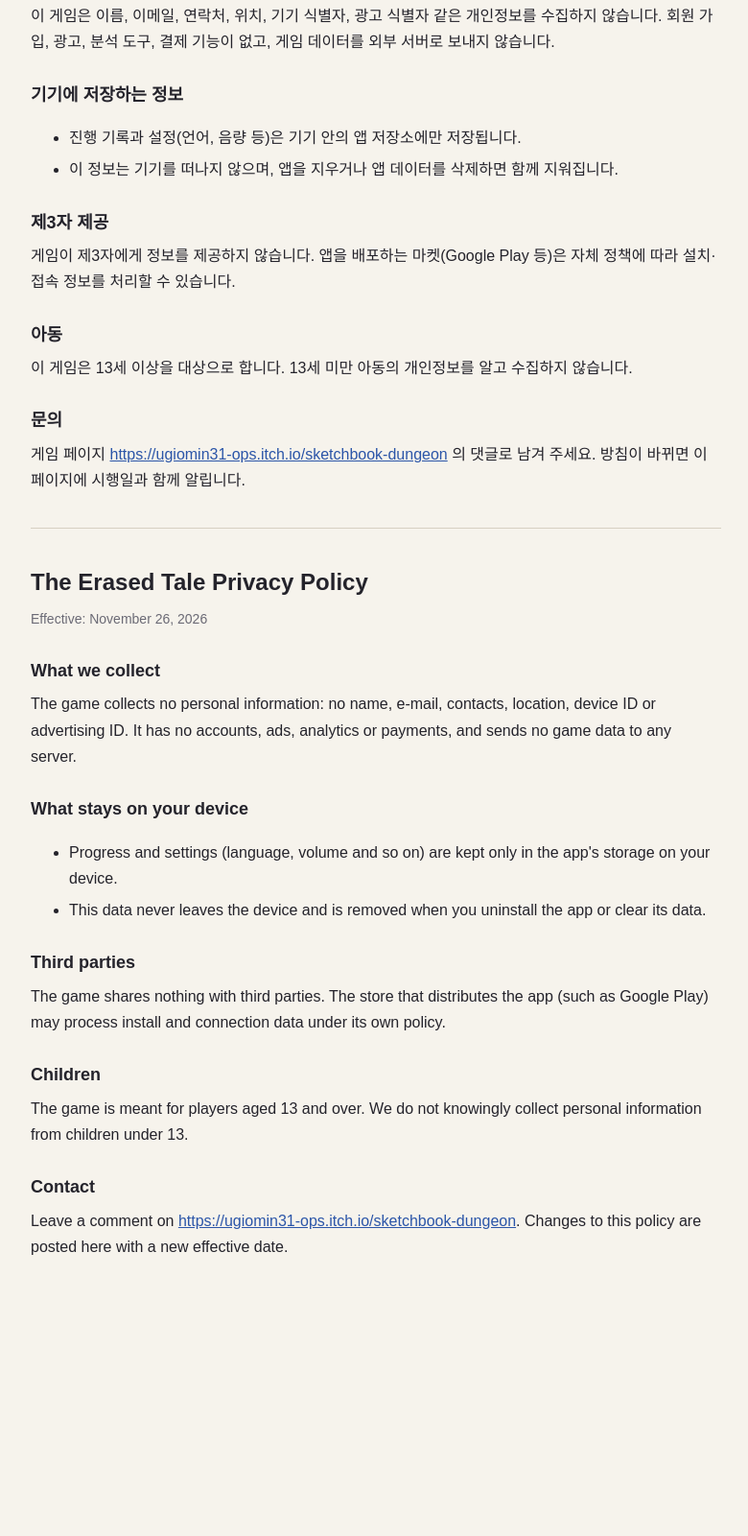
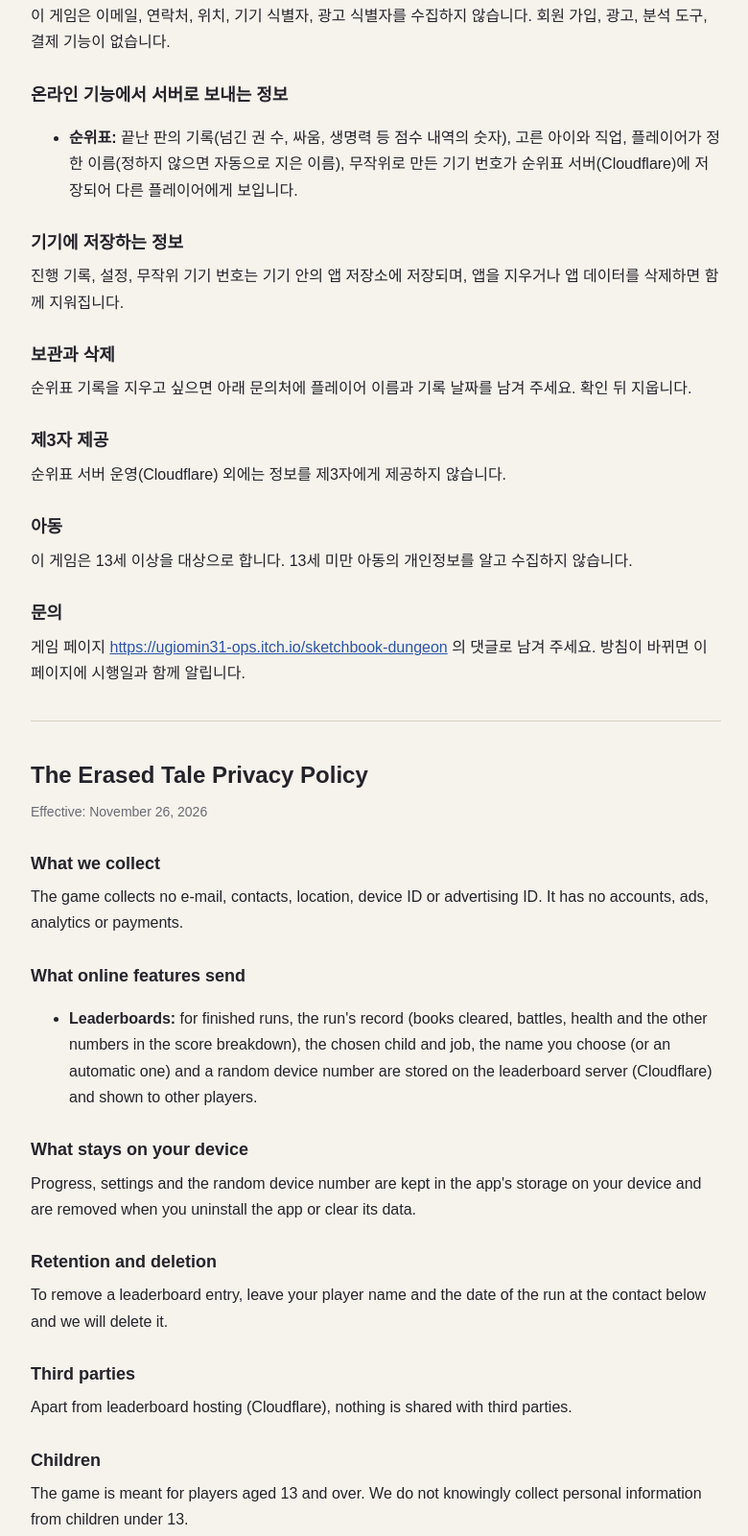
Before and after one commit to ugiomin31-ops/policies, a plain HTML site: page erasedtale.html in a window 1280 px wide. Shown: the part 158-1759 px from the top of the page at 96% size, without its empty margins (248-1028 px from the left). Before the commit the page ends 1533 px from the top, so only its background shows below. Drawn offline with Linux system fonts and the light colour scheme.

Commit message:
The Erased Tale: leaderboard disclosure

```diff
--- a/erasedtale.html
+++ b/erasedtale.html
@@ -1,5 +1,9 @@
-<!doctype html><html lang="ko"><head><meta charset="utf-8"><meta name="viewport" content="width=device-width, initial-scale=1"><title>지워진 동화 개인정보처리방침 / The Erased Tale Privacy Policy</title><style>body{margin:0;background:#f6f3ec;color:#24232b;font:16px/1.7 'Malgun Gothic','Apple SD Gothic Neo',sans-serif}main{max-width:720px;margin:0 auto;padding:28px 20px 56px}h1{font-size:24px;margin:0 0 4px}h2{font-size:18px;margin:26px 0 6px}p,li{margin:6px 0}.d{color:#6b6a75;font-size:14px}hr{border:0;border-top:1px solid #d6d0c2;margin:36px 0}a{color:#2b55a8}label{display:block;margin:10px 0 4px}input{font:inherit;padding:8px;width:100%;max-width:320px;box-sizing:border-box}button{font:inherit;margin-top:14px;padding:10px 18px;background:#24232b;color:#fff;border:0;cursor:pointer}#m{font-weight:700}</style></head><body><main><h1>지워진 동화 개인정보처리방침</h1><p class="d">시행일: 2026년 11월 26일</p><h2>수집하는 정보</h2><p>이 게임은 이름, 이메일, 연락처, 위치, 기기 식별자, 광고 식별자 같은 개인정보를 수집하지 않습니다. 회원 가입, 광고, 분석 도구, 결제 기능이 없고, 게임 데이터를 외부 서버로 보내지 않습니다.</p>
-<h2>기기에 저장하는 정보</h2><ul><li>진행 기록과 설정(언어, 음량 등)은 기기 안의 앱 저장소에만 저장됩니다.</li><li>이 정보는 기기를 떠나지 않으며, 앱을 지우거나 앱 데이터를 삭제하면 함께 지워집니다.</li></ul>
-<h2>제3자 제공</h2><p>게임이 제3자에게 정보를 제공하지 않습니다. 앱을 배포하는 마켓(Google Play 등)은 자체 정책에 따라 설치·접속 정보를 처리할 수 있습니다.</p><h2>아동</h2><p>이 게임은 13세 이상을 대상으로 합니다. 13세 미만 아동의 개인정보를 알고 수집하지 않습니다.</p><h2>문의</h2><p>게임 페이지 <a href="https://ugiomin31-ops.itch.io/sketchbook-dungeon">https://ugiomin31-ops.itch.io/sketchbook-dungeon</a> 의 댓글로 남겨 주세요. 방침이 바뀌면 이 페이지에 시행일과 함께 알립니다.</p><hr><h1 lang="en">The Erased Tale Privacy Policy</h1><div lang="en"><p class="d">Effective: November 26, 2026</p><h2>What we collect</h2><p>The game collects no personal information: no name, e-mail, contacts, location, device ID or advertising ID. It has no accounts, ads, analytics or payments, and sends no game data to any server.</p>
-<h2>What stays on your device</h2><ul><li>Progress and settings (language, volume and so on) are kept only in the app's storage on your device.</li><li>This data never leaves the device and is removed when you uninstall the app or clear its data.</li></ul>
-<h2>Third parties</h2><p>The game shares nothing with third parties. The store that distributes the app (such as Google Play) may process install and connection data under its own policy.</p><h2>Children</h2><p>The game is meant for players aged 13 and over. We do not knowingly collect personal information from children under 13.</p><h2>Contact</h2><p>Leave a comment on <a href="https://ugiomin31-ops.itch.io/sketchbook-dungeon">https://ugiomin31-ops.itch.io/sketchbook-dungeon</a>. Changes to this policy are posted here with a new effective date.</p></div></main></body></html>
+<!doctype html><html lang="ko"><head><meta charset="utf-8"><meta name="viewport" content="width=device-width, initial-scale=1"><title>지워진 동화 개인정보처리방침 / The Erased Tale Privacy Policy</title><style>body{margin:0;background:#f6f3ec;color:#24232b;font:16px/1.7 'Malgun Gothic','Apple SD Gothic Neo',sans-serif}main{max-width:720px;margin:0 auto;padding:28px 20px 56px}h1{font-size:24px;margin:0 0 4px}h2{font-size:18px;margin:26px 0 6px}p,li{margin:6px 0}.d{color:#6b6a75;font-size:14px}hr{border:0;border-top:1px solid #d6d0c2;margin:36px 0}a{color:#2b55a8}label{display:block;margin:10px 0 4px}input{font:inherit;padding:8px;width:100%;max-width:320px;box-sizing:border-box}button{font:inherit;margin-top:14px;padding:10px 18px;background:#24232b;color:#fff;border:0;cursor:pointer}#m{font-weight:700}</style></head><body><main><h1>지워진 동화 개인정보처리방침</h1><p class="d">시행일: 2026년 11월 26일</p><h2>수집하는 정보</h2><p>이 게임은 이메일, 연락처, 위치, 기기 식별자, 광고 식별자를 수집하지 않습니다. 회원 가입, 광고, 분석 도구, 결제 기능이 없습니다.</p>
+<h2>온라인 기능에서 서버로 보내는 정보</h2><ul><li><b>순위표:</b> 끝난 판의 기록(넘긴 권 수, 싸움, 생명력 등 점수 내역의 숫자), 고른 아이와 직업, 플레이어가 정한 이름(정하지 않으면 자동으로 지은 이름), 무작위로 만든 기기 번호가 순위표 서버(Cloudflare)에 저장되어 다른 플레이어에게 보입니다.</li></ul>
+<h2>기기에 저장하는 정보</h2><p>진행 기록, 설정, 무작위 기기 번호는 기기 안의 앱 저장소에 저장되며, 앱을 지우거나 앱 데이터를 삭제하면 함께 지워집니다.</p>
+<h2>보관과 삭제</h2><p>순위표 기록을 지우고 싶으면 아래 문의처에 플레이어 이름과 기록 날짜를 남겨 주세요. 확인 뒤 지웁니다.</p>
+<h2>제3자 제공</h2><p>순위표 서버 운영(Cloudflare) 외에는 정보를 제3자에게 제공하지 않습니다.</p><h2>아동</h2><p>이 게임은 13세 이상을 대상으로 합니다. 13세 미만 아동의 개인정보를 알고 수집하지 않습니다.</p><h2>문의</h2><p>게임 페이지 <a href="https://ugiomin31-ops.itch.io/sketchbook-dungeon">https://ugiomin31-ops.itch.io/sketchbook-dungeon</a> 의 댓글로 남겨 주세요. 방침이 바뀌면 이 페이지에 시행일과 함께 알립니다.</p><hr><h1 lang="en">The Erased Tale Privacy Policy</h1><div lang="en"><p class="d">Effective: November 26, 2026</p><h2>What we collect</h2><p>The game collects no e-mail, contacts, location, device ID or advertising ID. It has no accounts, ads, analytics or payments.</p>
+<h2>What online features send</h2><ul><li><b>Leaderboards:</b> for finished runs, the run's record (books cleared, battles, health and the other numbers in the score breakdown), the chosen child and job, the name you choose (or an automatic one) and a random device number are stored on the leaderboard server (Cloudflare) and shown to other players.</li></ul>
+<h2>What stays on your device</h2><p>Progress, settings and the random device number are kept in the app's storage on your device and are removed when you uninstall the app or clear its data.</p>
+<h2>Retention and deletion</h2><p>To remove a leaderboard entry, leave your player name and the date of the run at the contact below and we will delete it.</p>
+<h2>Third parties</h2><p>Apart from leaderboard hosting (Cloudflare), nothing is shared with third parties.</p><h2>Children</h2><p>The game is meant for players aged 13 and over. We do not knowingly collect personal information from children under 13.</p><h2>Contact</h2><p>Leave a comment on <a href="https://ugiomin31-ops.itch.io/sketchbook-dungeon">https://ugiomin31-ops.itch.io/sketchbook-dungeon</a>. Changes to this policy are posted here with a new effective date.</p></div></main></body></html>
```
